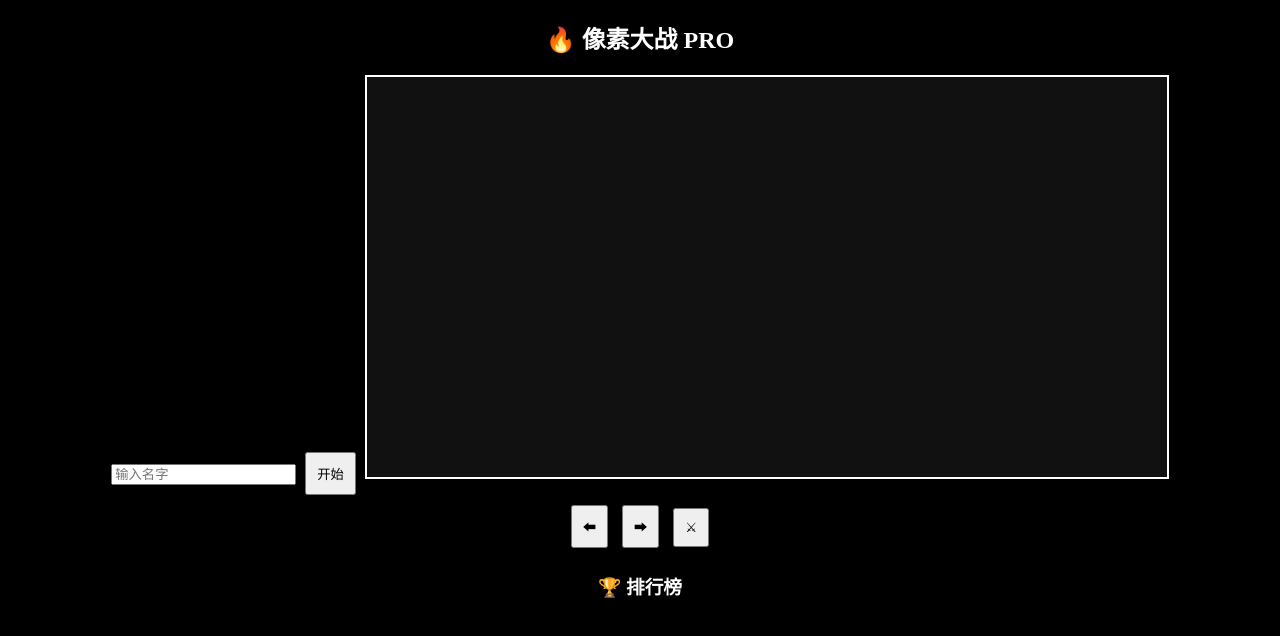
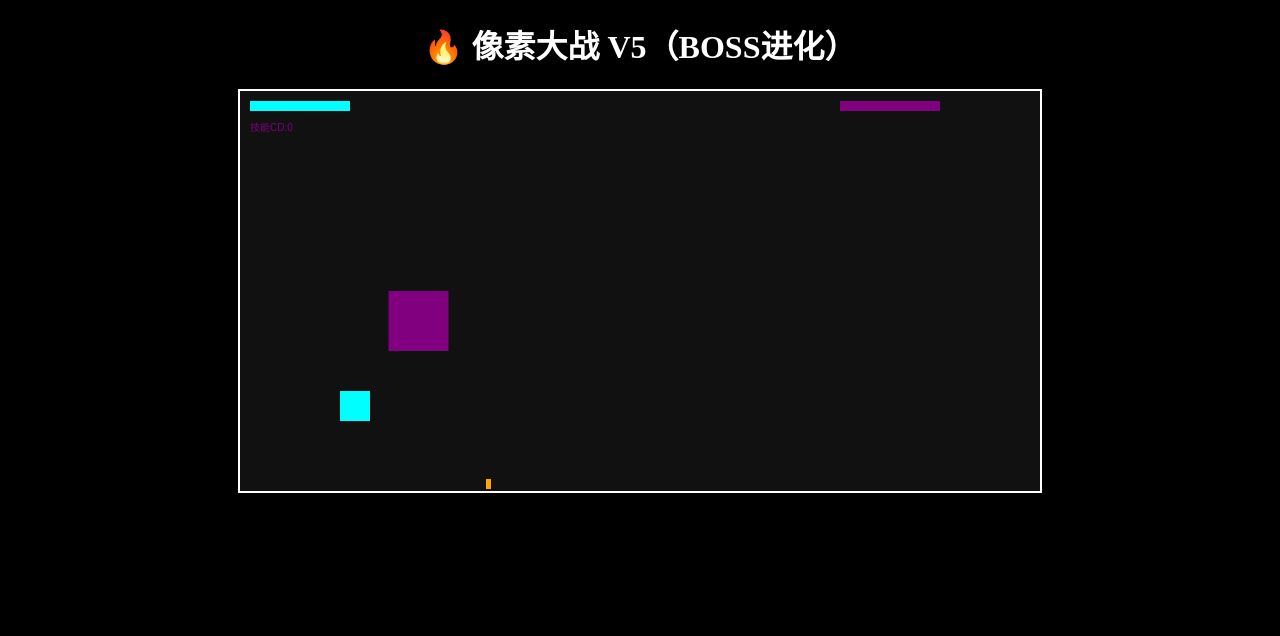
Before and after one commit to ldcisamira-a11y/pixel-fight, a plain HTML site: page index.html in a window 1280 px wide. Drawn offline with Linux system fonts and the light colour scheme.

Commit message:
V5 boss phase

```diff
--- a/index.html
+++ b/index.html
@@ -2,10 +2,9 @@
 <html lang="zh">
 <head>
 <meta charset="UTF-8">
-<title>像素大战 Pro</title>
+<title>像素大战 V5</title>
 <style>
 body {
-    margin:0;
     background:black;
     color:white;
     text-align:center;
@@ -14,122 +13,177 @@
     background:#111;
     border:2px solid white;
 }
-button {
-    margin:5px;
-    padding:10px;
-}
 </style>
 </head>
 <body>
 
-<h2>🔥 像素大战 PRO</h2>
-
-<input id="name" placeholder="输入名字">
-<button onclick="startGame()">开始</button>
-
+<h1>🔥 像素大战 V5（BOSS进化）</h1>
 <canvas id="game" width="800" height="400"></canvas>
 
-<div id="mobile">
-    <button onclick="move('left')">⬅</button>
-    <button onclick="move('right')">➡</button>
-    <button onclick="attack()">⚔</button>
-</div>
+<script>
+const canvas = document.getElementById("game");
+const ctx = canvas.getContext("2d");
 
-<h3>🏆 排行榜</h3>
-<ul id="rank"></ul>
+let player = {x:100,y:300,w:30,h:30,hp:100};
+let boss = {x:600,y:200,w:60,h:60,hp:30,phase:1};
 
-<script>
-const ctx = document.getElementById("game").getContext("2d");
+let bullets = [];
+let enemyBullets = [];
 
-let player, boss;
-let score = 0;
-let name = "";
+let keys = {};
+let skillCD = 0;
 
-let moveDir = "";
+let hitFlash = 0;
+let bossHit = 0;
 
-function startGame(){
-    name = document.getElementById("name").value || "玩家";
+document.addEventListener("keydown", e=>{
+    keys[e.key]=true;
 
-    player = {x:100,y:300,hp:100};
-    boss = {x:600,y:200,hp:20};
-
-    score = 0;
-    gameLoop();
+    if(e.code==="Space"){
+        bullets.push({x:player.x+15,y:player.y});
     }
 
-// 手机控制
-function move(dir){
-    moveDir = dir;
+    if(e.key==="j" && skillCD<=0){
+        for(let i=-3;i<=3;i++){
+            bullets.push({x:player.x+15+i*8,y:player.y});
         }
-function attack(){
-    boss.hp--;
-    playSound();
+        skillCD=50;
+    }
+});
+
+document.addEventListener("keyup", e=>{
+    keys[e.key]=false;
+});
+
+function update(){
+
+    // 玩家移动
+    if(keys["a"]) player.x-=5;
+    if(keys["d"]) player.x+=5;
+
+    bullets.forEach(b=>b.y-=6);
+
+    // BOSS进入二阶段
+    if(boss.hp <= 15) boss.phase = 2;
+
+    // 移动（狂暴更快）
+    let speed = boss.phase===1 ? 1.5 : 3;
+    if(boss.x > player.x) boss.x -= speed;
+    else boss.x += speed;
+
+    // 攻击
+    let fireRate = boss.phase===1 ? 0.03 : 0.07;
+
+    if(Math.random()<fireRate){
+        enemyBullets.push({x:boss.x+30,y:boss.y+50});
     }
 
-// 音效
-function playSound(){
-    let audio = new Audio("https://actions.google.com/sounds/v1/cartoon/clang_and_wobble.ogg");
-    audio.play();
+    // 二阶段散射
+    if(boss.phase===2 && Math.random()<0.05){
+        for(let i=0;i<10;i++){
+            enemyBullets.push({
+                x:boss.x+30,
+                y:boss.y+30,
+                vx:Math.cos(i)*3,
+                vy:Math.sin(i)*3
+            });
+        }
     }
 
-function update(){
-    if(moveDir==="left") player.x -= 5;
-    if(moveDir==="right") player.x += 5;
+    enemyBullets.forEach(b=>{
+        b.y += b.vy || 3;
+        b.x += b.vx || 0;
+    });
 
-    if(boss.x > player.x) boss.x -= 1;
-    else boss.x += 1;
+    // 命中检测
+    bullets.forEach((b,i)=>{
+        if(b.x>boss.x && b.x<boss.x+boss.w &&
+           b.y>boss.y && b.y<boss.y+boss.h){
+            boss.hp--;
+            bullets.splice(i,1);
 
-    if(Math.random()<0.02){
-        player.hp -= 2;
+            hitFlash = 5;
+            bossHit = 5;
+        }
+    });
+
+    enemyBullets.forEach((b,i)=>{
+        if(b.x>player.x && b.x<player.x+player.w &&
+           b.y>player.y && b.y<player.y+player.h){
+            player.hp -= 5;
+            enemyBullets.splice(i,1);
+        }
+    });
+
+    skillCD--;
+
+    if(player.hp<=0 || boss.hp<=0){
+        cancelAnimationFrame(loopId);
+    }
 }
 
-    if(boss.hp<=0){
-        saveScore();
-    }
+function drawBar(x,y,hp,max,color){
+    ctx.fillStyle="gray";
+    ctx.fillRect(x,y,100,10);
+    ctx.fillStyle=color;
+    ctx.fillRect(x,y,(hp/max)*100,10);
 }
 
 function draw(){
     ctx.clearRect(0,0,800,400);
 
-    ctx.fillStyle="cyan";
-    ctx.fillRect(player.x,300,30,30);
-
-    ctx.fillStyle="red";
-    ctx.fillRect(boss.x,200,50,50);
-
+    // 闪屏
+    if(hitFlash>0){
         ctx.fillStyle="white";
-    ctx.fillText("HP:"+player.hp,10,20);
+        ctx.globalAlpha=0.3;
+        ctx.fillRect(0,0,800,400);
+        ctx.globalAlpha=1;
+        hitFlash--;
     }
 
-function gameLoop(){
-    update();
-    draw();
+    // 玩家
+    ctx.fillStyle="cyan";
+    ctx.fillRect(player.x,player.y,player.w,player.h);
 
-    if(player.hp>0 && boss.hp>0){
-        requestAnimationFrame(gameLoop);
+    // BOSS（受击变色）
+    ctx.fillStyle = bossHit>0 ? "white" : (boss.phase===2 ? "red" : "purple");
+    ctx.fillRect(boss.x,boss.y,boss.w,boss.h);
+    bossHit--;
+
+    // 子弹
+    ctx.fillStyle="yellow";
+    bullets.forEach(b=>ctx.fillRect(b.x,b.y,5,10));
+
+    ctx.fillStyle="orange";
+    enemyBullets.forEach(b=>ctx.fillRect(b.x,b.y,5,10));
+
+    // UI
+    drawBar(10,10,player.hp,100,"cyan");
+    drawBar(600,10,boss.hp,30,"purple");
+
+    ctx.fillText("技能CD:"+Math.max(0,skillCD),10,40);
+
+    if(boss.phase===2){
+        ctx.fillStyle="red";
+        ctx.fillText("⚠ BOSS狂暴！",350,50);
+    }
+
+    if(player.hp<=0){
+        ctx.fillText("💀 你输了",350,200);
+    }
+    if(boss.hp<=0){
+        ctx.fillText("🎉 胜利！",350,200);
     }
 }
 
-// 排行榜（本地）
-function saveScore(){
-    let list = JSON.parse(localStorage.getItem("rank")||"[]");
-    list.push({name,score:Date.now()});
-    localStorage.setItem("rank",JSON.stringify(list));
-    showRank();
+let loopId;
+function loop(){
+    update();
+    draw();
+    loopId = requestAnimationFrame(loop);
 }
 
-function showRank(){
-    let list = JSON.parse(localStorage.getItem("rank")||"[]");
-    let ul = document.getElementById("rank");
-    ul.innerHTML="";
-    list.slice(-5).forEach(i=>{
-        let li=document.createElement("li");
-        li.innerText=i.name+" - "+i.score;
-        ul.appendChild(li);
-    });
-}
-
-showRank();
+loop();
 </script>
 
 </body>
```
Lines whose indentation alone changed are shown as unchanged.
